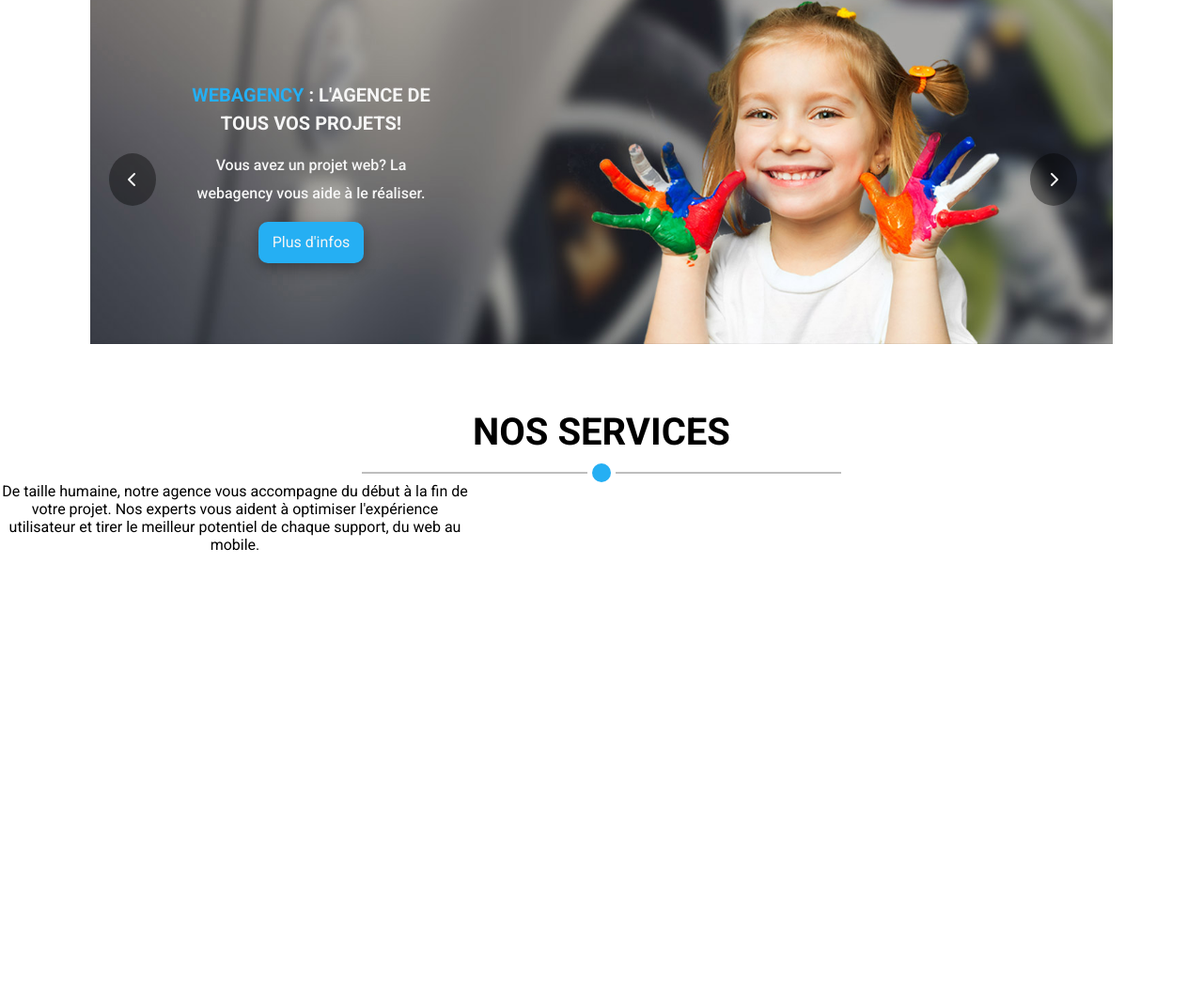
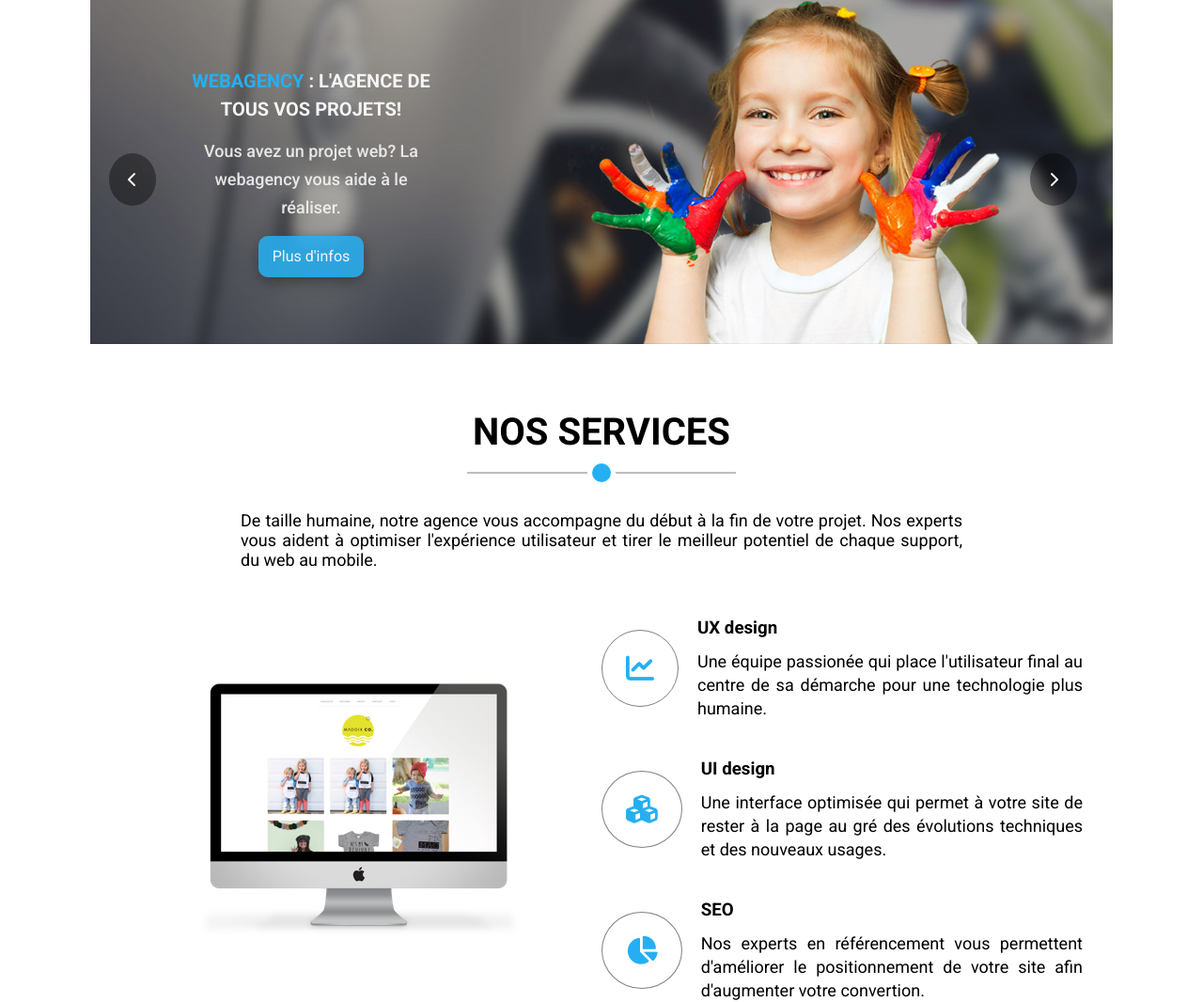
Before and after one commit to JJustAri/Web-agency-project, a plain HTML site: page index.html in a window 1280 px wide. Shown: the part 163-1229 px from the top of the page at 94% size. Before the commit the page ends 800 px from the top, so only its background shows below. Drawn offline with Linux system fonts and the light colour scheme.

Commit message:
Added services section, animation are not done yet

```diff
--- a/index.html
+++ b/index.html
@@ -14,16 +14,16 @@
     <link href="https://fonts.googleapis.com/css2?family=Roboto:ital,wght@0,100;0,300;0,400;0,500;0,700;0,900;1,100;1,300;1,400;1,500;1,700;1,900&display=swap" rel="stylesheet">
     <title>Web - Agency</title>
 </head>
-<body>
+<body id="accueil">
     <header>
         <div class="header_img_container">
-            <img src="assets/images/logo.png" alt="logo">
+            <a href="#accueil"><img src="assets/images/logo.png" alt="logo"></a>
         </div>
         <nav class="nav_menu">
-                <li><a href="">Accueil</a></li>
-                <li><a href="">Services</a></li>
-                <li><a href="">Portfolio</a></li>
-                <li><a href="">Contact</a></li>
+                <li><a href="#accueil">Accueil</a></li>
+                <li><a href="#services">Services</a></li>
+                <li><a href="#">Portfolio</a></li>
+                <li><a href="#">Contact</a></li>
         </nav>
         <i class="fa-solid fa-bars burger"></i>
     </header>
@@ -44,18 +44,44 @@
             </div>
         </section>
 
-        <section class="services">
-            <div class="services_start">
+        <section class="services" id="services">
+            <div class="services_top_content">
                 <h2 class="services_title_2">Nos services</h2>
                 <div class="bar_container">
                     <div class="line_left"></div>
                     <div class="blue_circle"></div>
                     <div class="line_right"></div>
                 </div>
-                <p>De taille humaine, notre agence vous accompagne du début à la fin de votre projet.
+                <p class="services_text">De taille humaine, notre agence vous accompagne du début à la fin de votre projet.
                     Nos experts vous aident à optimiser l'expérience utilisateur et tirer le meilleur
-                    potentiel de chaque support, du web au mobile.
-                </p>
+                    potentiel de chaque support, du web au mobile.</p>
+            </div>
+            <div class="services_main_content">
+                <div class="img_services_container">
+                    <img src="assets/images/main-feature.png" alt="Ecran d'ordinateur">
+                </div>
+                <div class="services_right_content">
+                    <div class="quality_container">
+                        <i class="fa-solid fa-chart-line services_logo"></i>
+                        <div class="services_text_container">
+                            <h3>UX design</h3>
+                            <p>Une équipe passionée qui place l'utilisateur final au centre de sa démarche pour une technologie plus humaine.</p>
+                        </div>
+                    </div>
+                    <div class="quality_container">
+                        <i class="fa-sharp fa-solid fa-cubes services_logo"></i>
+                        <div class="services_text_container">
+                            <h3>UI design</h3>
+                            <p>Une interface optimisée qui permet à votre site de rester à la page au gré des évolutions techniques et des nouveaux usages. </p>
+                        </div>
+                    </div>
+                    <div class="quality_container">
+                            <i class="fa-solid fa-chart-pie services_logo"></i>
+                        <div class="services_text_container">
+                            <h3>SEO</h3>
+                            <p>Nos experts en référencement vous permettent d'améliorer le positionnement de votre site afin d'augmenter votre convertion.</p>
+                        </div>
+                    </div>
             </div>
         </section>
     </main>
--- a/reponsive.css
+++ b/reponsive.css
@@ -26,6 +26,7 @@
 @media screen and (min-width:480px) {
     .text_img {
         margin-left:10rem;
+        margin-top: 5rem;
     }
 
     .mobile_nav {
@@ -65,4 +66,37 @@
     .services_title_2 {
         font-size: 4rem;
     }
+
+    .bar_container {
+        min-width: 50%;
+    }
+
+    .services_text {
+        max-width:60%;
+    }
+
+    .services_main_content {
+        flex-direction: row;
+        justify-content: center;
+    }
+
+    .img_services_container {
+        max-width: 50%;
+    }
+
+    .services_right_content {
+        max-width: 50%;
+        margin:0;
+    }
+
+    .services_text_container {
+        max-width: 50rem;
+        text-align: justify;
+    }
+
+    .quality_container {
+        flex-direction: row;
+        gap: 2rem;
+    }
+
 }
--- a/style.css
+++ b/style.css
@@ -11,7 +11,6 @@ body {
 
 html, body {
     max-width: 100%;
-    /* overflow-x: hidden; */
 }
 
 * {
@@ -29,11 +28,15 @@ html, body {
 /* HEADER */
 
 header {
+    background-color: rgba(255, 255, 255,0.9);
     display: flex;
+    position: sticky;
+    top:0;
     justify-content:space-around;
     gap: 5rem;
     align-items: center;
     padding: 2.5rem;
+    z-index: 900;
 }
 
 .burger {
@@ -86,11 +89,13 @@ header {
     max-width: 27rem;
     line-height: 3rem;
     justify-content: center;
-    margin-top: 5rem;
+    margin-top: 10rem;
 }
 
 .hero p {
     font-weight: 500;
+    font-size: 1.8rem;
+    opacity: 0.9;
 }
 
 h1 {
@@ -106,10 +111,10 @@ h1 {
 
 .button_primary {
     padding: 0.7rem 1.5rem;
-    background-color: rgb(37, 175, 243);
+    background-color: rgba(37, 175, 243,0.85);
     border-radius: 10px;
     color: whitesmoke;
-    box-shadow: rgba(0, 0, 0, 0.35) 0px 5px 15px;;
+    box-shadow: rgba(0, 0, 0, 0.35) 0px 5px 15px;
 }
 
 .button_primary:hover {
@@ -167,13 +172,87 @@ h2 {
     margin-left: 4rem;
     margin-right: 4rem;
     gap: 0.5rem;
+    width: 50%;
 }
 
-.services_start {
-
+.services_text {
+    text-align:justify;
+    margin-right: 10%;
+    margin-left: 10%;
+    margin-top: 3rem;
+    font-size: 1.8rem;
 }
 
-.services_start p {
+.services_top_content {
+    display: flex;
+    flex-direction: column;
+    align-items: center;
+    margin-bottom: 5rem;
+}
+
+.img_services_container img {
+    width:100%;
+    margin: 2rem;
+}
+
+.img_services_container {
+    display: flex;
+    justify-content: center;
+}
+
+.services_main_content {
+    display: flex;
+    flex-direction: column;
+    align-items: center;
+    margin-left: 10%;
+    margin-right: 10%;
+}
+
+.services_right_content {
+    display: flex;
+    flex-direction: column;
+    align-items: center;
+    margin-left: 10%;
+    margin-right: 10%;
+    row-gap: 4rem;
+}
+
+.services_logo {
+    font-size: 3rem;
+    color: rgb(37, 175, 243);
+    background-color: white;
+    padding: 2.5rem;
+    border-radius: 50%;
+    border: 1px solid gray;
+}
+
+.quality_container {
+    display: flex;
+    flex-direction: column;
+    gap:1rem;
+    align-items: center;
+}
+
+.services_text_container {
+    display: flex;
+    flex-direction: column;
+    gap: 1rem;
+    line-height: 2.5rem;
     text-align: center;
-    max-width: 500px;
 }
+
+.services_text_container p {
+    font-size:1.8rem ;
+}
+
+
+
+
+
+
+.lol {
+    width: 150px;
+    height: 150px;
+    border: 1px solid blue;
+    position: absolute;
+}
```
Lines whose indentation alone changed are shown as unchanged.
